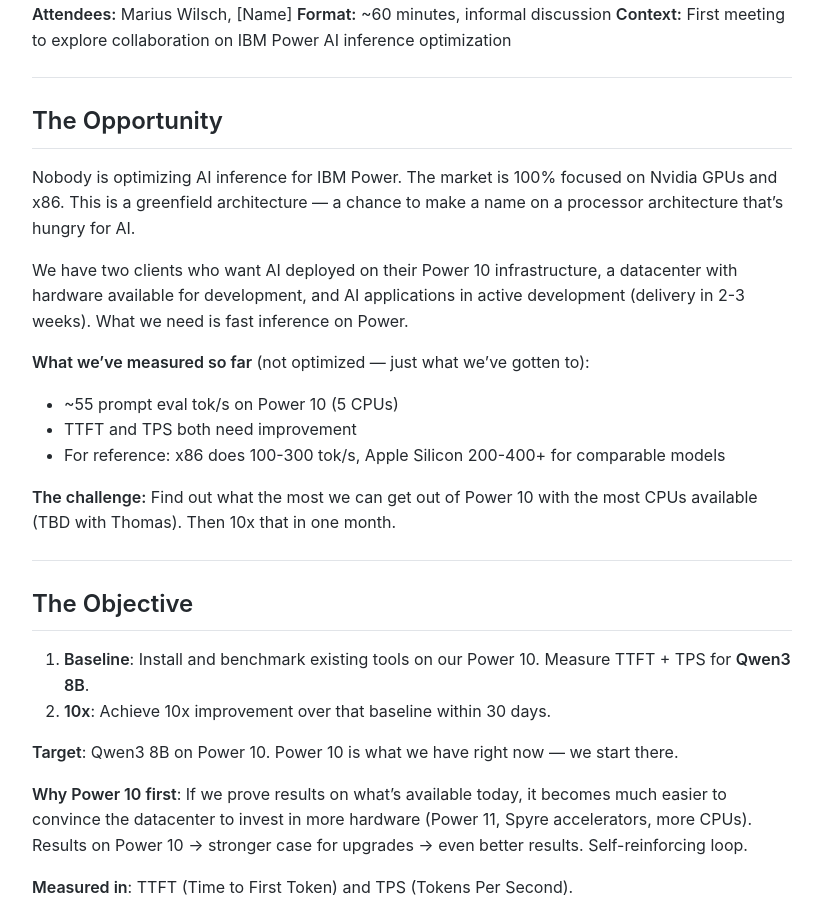
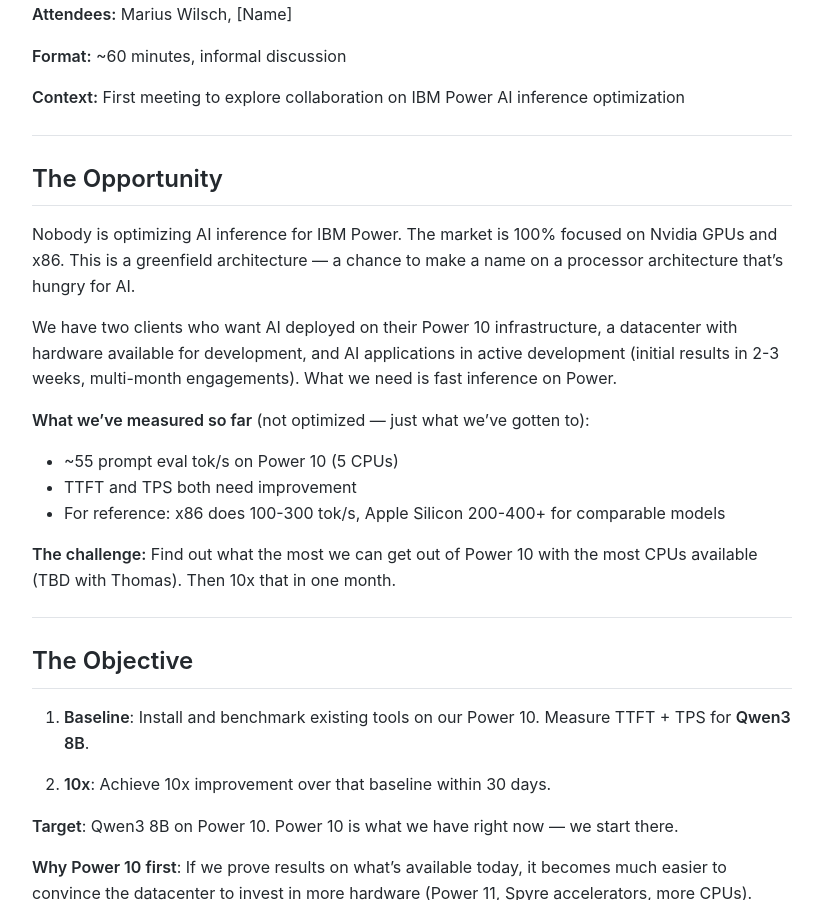
Before and after one commit to MariusWilsch/public-wilsch-ai-pages, a Jekyll site: the page built from project/soloforce/power-inference-discovery-meeting-agenda.md, in a window 1280 px wide and 900 px high, scrolled down 365 px. Shown: the whole window, without its empty margins (228-1051 px from the left). Built offline with Jekyll 4.4.1, drawn with Linux system fonts in a browser that asks for light colours; our own code applies the rules of GitHub Pages for plain Markdown files.

Commit message:
Sync from hippocampus 2026-02-07

```diff
--- a/project/soloforce/power-inference-discovery-meeting-agenda.md
+++ b/project/soloforce/power-inference-discovery-meeting-agenda.md
@@ -7,7 +7,9 @@ publish: true
 [[wilsch-ai-internal]]
 
 **Attendees:** Marius Wilsch, [Name]
+
 **Format:** ~60 minutes, informal discussion
+
 **Context:** First meeting to explore collaboration on IBM Power AI inference optimization
 
 ---
@@ -16,9 +18,10 @@ publish: true
 
 Nobody is optimizing AI inference for IBM Power. The market is 100% focused on Nvidia GPUs and x86. This is a greenfield architecture — a chance to make a name on a processor architecture that's hungry for AI.
 
-We have two clients who want AI deployed on their Power 10 infrastructure, a datacenter with hardware available for development, and AI applications in active development (delivery in 2-3 weeks). What we need is fast inference on Power.
+We have two clients who want AI deployed on their Power 10 infrastructure, a datacenter with hardware available for development, and AI applications in active development (initial results in 2-3 weeks, multi-month engagements). What we need is fast inference on Power.
 
 **What we've measured so far** (not optimized — just what we've gotten to):
+
 - ~55 prompt eval tok/s on Power 10 (5 CPUs)
 - TTFT and TPS both need improvement
 - For reference: x86 does 100-300 tok/s, Apple Silicon 200-400+ for comparable models
@@ -30,6 +33,7 @@ We have two clients who want AI deployed on their Power 10 infrastructure, a dat
 ## The Objective
 
 1. **Baseline**: Install and benchmark existing tools on our Power 10. Measure TTFT + TPS for **Qwen3 8B**.
+
 2. **10x**: Achieve 10x improvement over that baseline within 30 days.
 
 **Target**: Qwen3 8B on Power 10. Power 10 is what we have right now — we start there.
@@ -94,6 +98,7 @@ Two clients, both on IBM Power 10, both with massive structured datasets:
 ## Outcome
 
 Walk out of this meeting with:
+
 1. A shared direction we're both committed to
 2. A concrete 30-day plan with the first action defined
 3. A fair compensation structure
```
